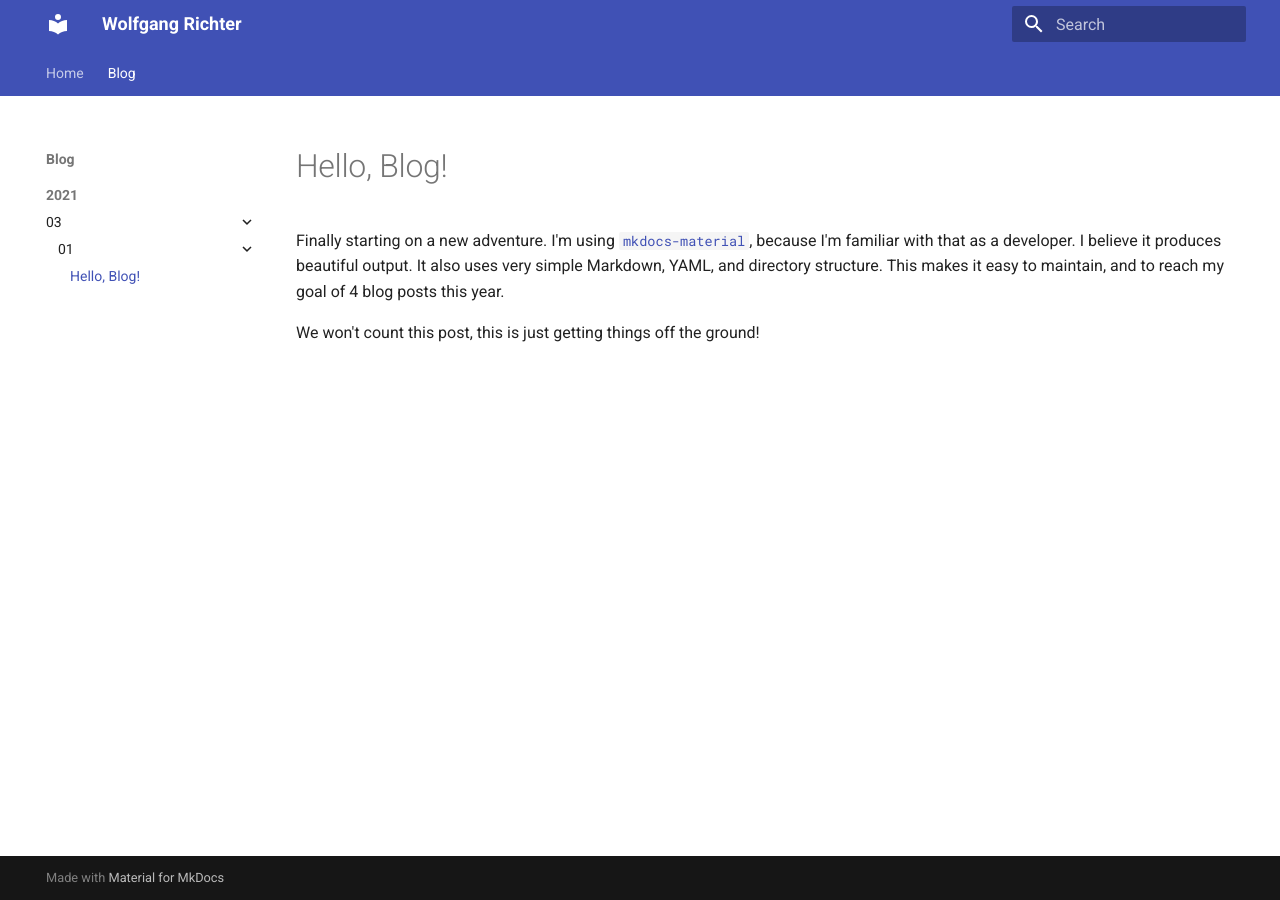
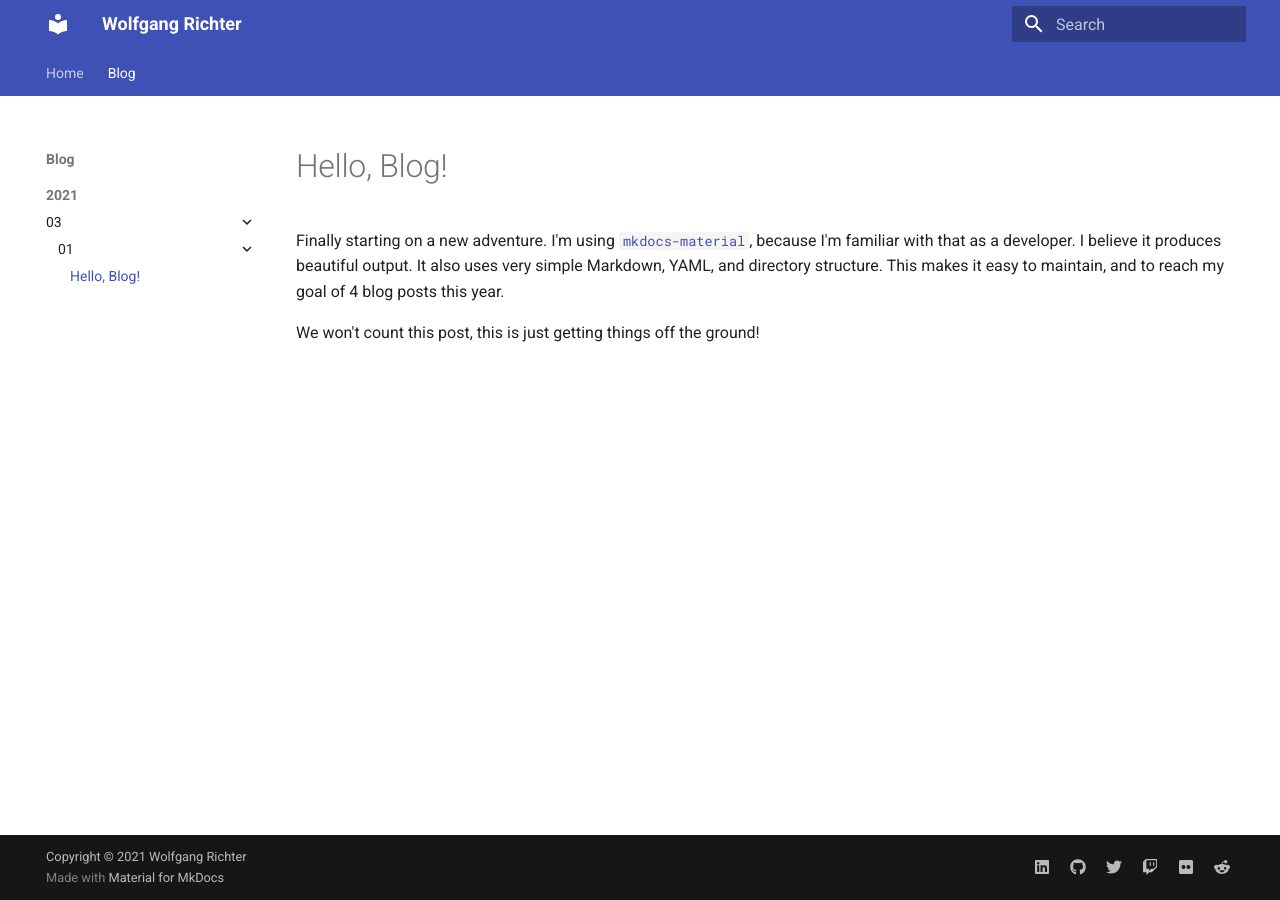
Before and after one commit to theonewolf/blog, an MkDocs documentation site: the page built from docs/blog/2021/03/01/hello.md, in a window 1280 px wide. Built offline with MkDocs 1.6.1 and Material for MkDocs 9.7.7, drawn with Linux system fonts in a browser that asks for light colours.

Commit message:
mkdocs.yml: tweaking a lot of settings

```diff
--- a/mkdocs.yml
+++ b/mkdocs.yml
@@ -1,14 +1,36 @@
-site_name: Wolfgang Richter
+copyright: Copyright &copy; 2021 Wolfgang Richter
+
+extra:
+  social:
+    - icon: fontawesome/brands/linkedin
+      link: https://www.linkedin.com/in/wolfgang-richter-b4730934/
+    - icon: fontawesome/brands/github
+      link: https://github.com/theonewolf
+    - icon: fontawesome/brands/twitter
+      link: https://twitter.com/theonewolf
+    - icon: fontawesome/brands/twitch
+      link: https://twitch.tv/theonewolf87
+    - icon: fontawesome/brands/flickr
+      link: https://www.flickr.com/photos/29905928@N05/
+    - icon: fontawesome/brands/reddit-alien
+      link: https://www.reddit.com/user/theonewolf
+
+markdown_extensions:
+  - meta
+  - toc:
+      permalink: true
+
+plugins:
+  - search:
+      prebuild_index: true
 
 theme:
   features:
+    - header.autohide
     - navigation.instant
     - navigation.sections
     - navigation.tabs
     - toc.integrate
   name: material
 
-markdown_extensions:
-  - meta
-  - toc:
-      permalink: true
+site_name: Wolfgang Richter
```
